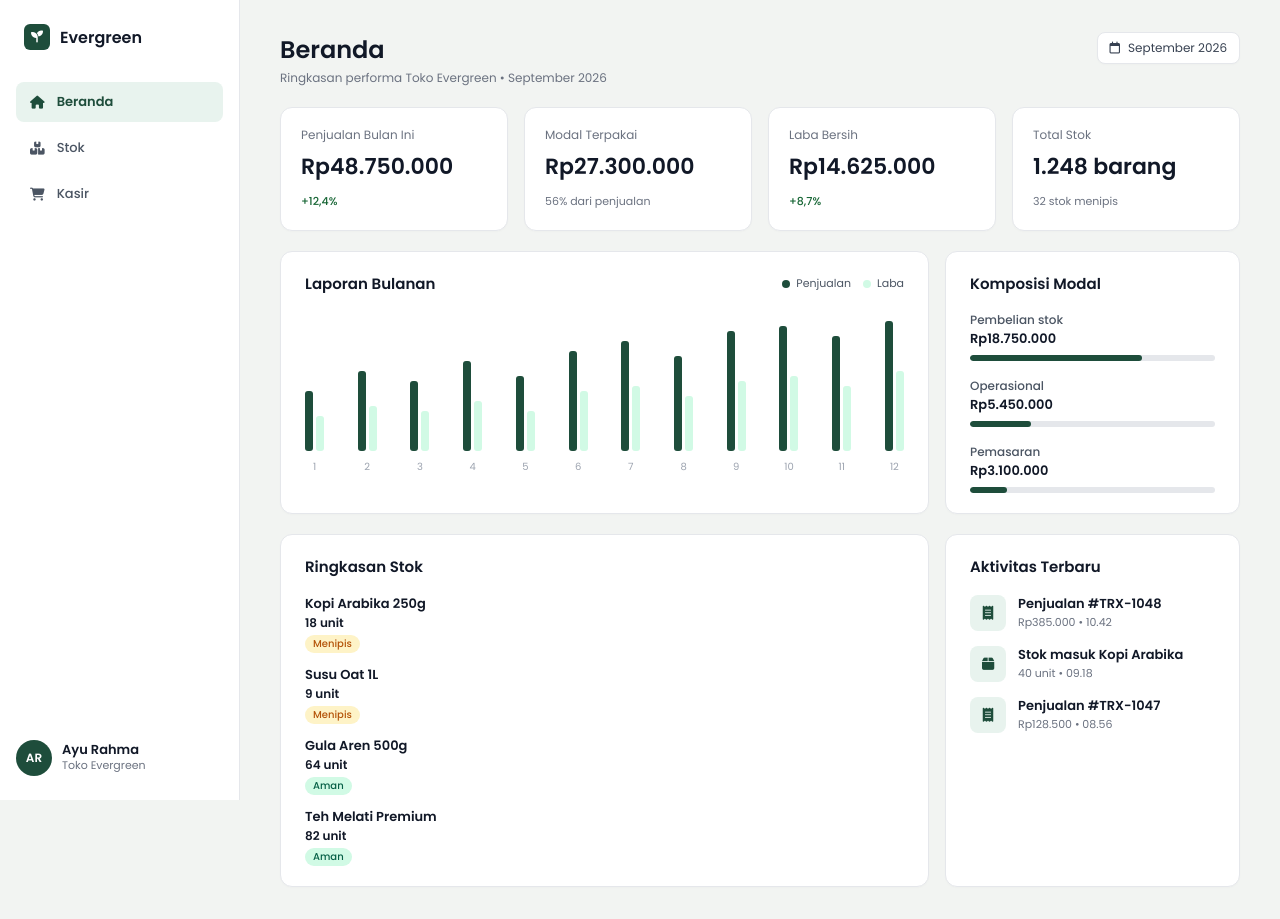
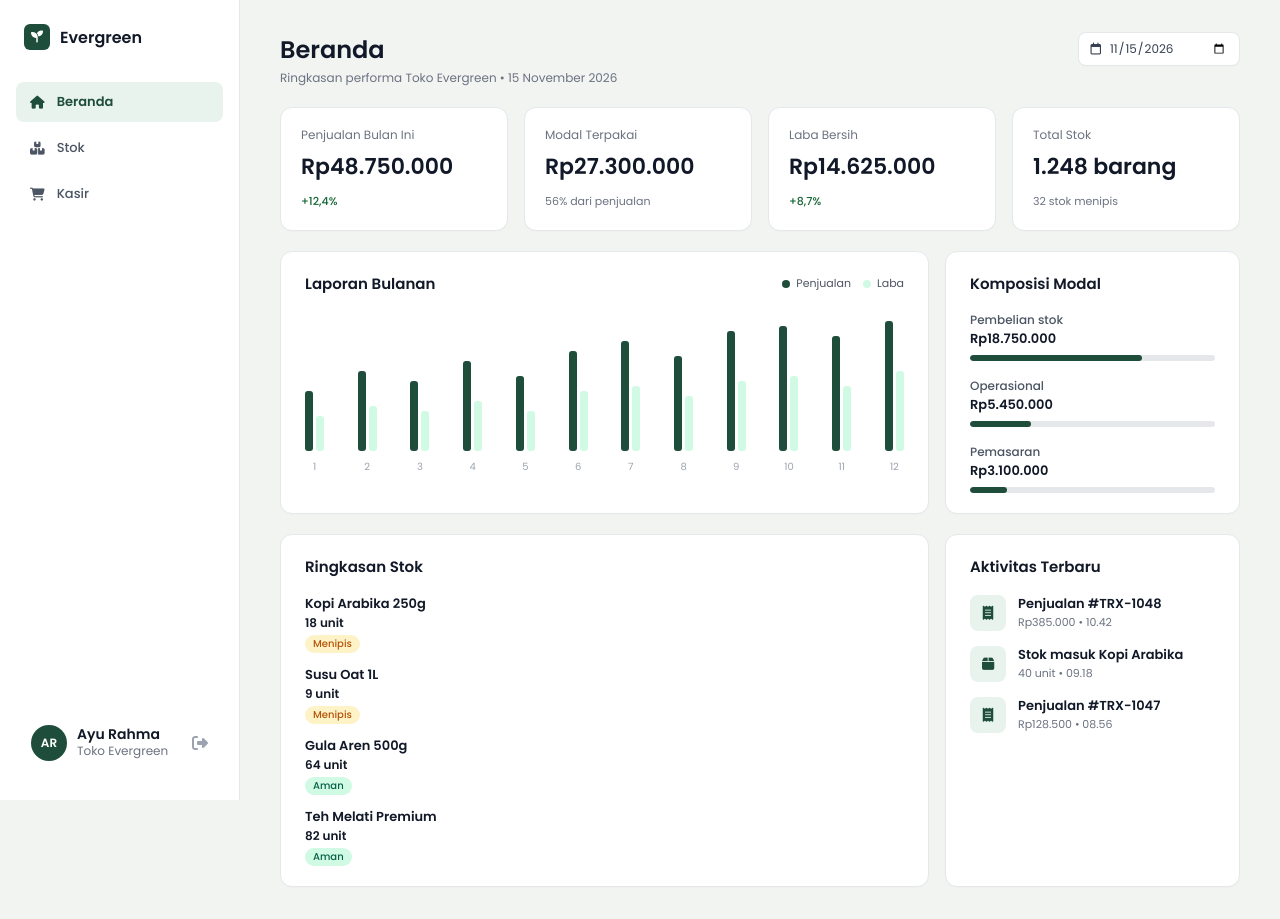
Before and after one commit to septicaine/kasirku, a plain HTML site: page index.html in a window 1280 px wide. Drawn offline with Linux system fonts and the light colour scheme; sample sign-in values are in the browser's storage.

Commit message:
Update index.html

```diff
--- a/index.html
+++ b/index.html
@@ -435,12 +435,18 @@
             </div>
         </div>
 
-        <div class="user-profile">
-            <div class="user-avatar">AR</div>
-            <div class="user-info">
-                <h4>Ayu Rahma</h4>
-                <p>Toko Evergreen</p>
+        <div class="user-profile" style="display: flex; align-items: center; justify-content: space-between; padding: 15px;">
+            <div style="display: flex; align-items: center; gap: 10px;">
+                <div class="user-avatar">AR</div>
+                <div class="user-info">
+                    <h4 style="font-size: 14px; margin: 0;">Ayu Rahma</h4>
+                    <p style="font-size: 12px; color: #6b7280; margin: 0;">Toko Evergreen</p>
+                </div>
             </div>
+            <!-- Tombol Keluar / Logout -->
+            <a href="#" onclick="logoutApp()" title="Keluar" style="color: #9ca3af; text-decoration: none; font-size: 16px;">
+                <i class="fa-solid fa-right-from-bracket"></i>
+            </a>
         </div>
     </aside>
 
@@ -449,10 +455,12 @@
         <div class="main-header">
             <div class="header-title">
                 <h1>Beranda</h1>
-                <p>Ringkasan performa Toko Evergreen • September 2026</p>
+                <p>Ringkasan performa Toko Evergreen • <span id="currentMonthYear">September 2026</span></p>
             </div>
-            <div class="date-badge">
-                <i class="fa-regular fa-calendar"></i> September 2026
+            <div class="date-badge" style="cursor: pointer; display: flex; align-items: center; gap: 8px;">
+                <i class="fa-regular fa-calendar"></i>
+                <!-- Kita pakai input date transparan tapi dipoles biar rapi -->
+                <input type="date" id="pickerTanggal" style="border: none; background: transparent; font-family: 'Poppins', sans-serif; font-size: 12px; color: #374151; outline: none; cursor: pointer;">
             </div>
         </div>
 
@@ -585,5 +593,43 @@
         </div>
     </main>
 
+    <script>
+        // Cek status login
+        if (localStorage.getItem('isLoggedIn') !== 'true') {
+            alert('Silakan masuk atau daftar terlebih dahulu!');
+            window.location.href = 'login.html';
+        }
+
+        const dateInput = document.getElementById('pickerTanggal');
+        const monthYearSpan = document.getElementById('currentMonthYear');
+
+        // Fungsi khusus untuk mengubah format tanggal JS ke format Indonesia (contoh: 06 November 2026)
+        function formatTanggalIndo(dateString) {
+            const dateObj = new Date(dateString);
+            const options = { day: '2-digit', month: 'long', year: 'numeric' };
+            return dateObj.toLocaleDateString('id-ID', options);
+        }
+
+        if (dateInput) {
+            // 1. Set tanggal hari ini (Otomatis November 2026 saat pertama kali buka)
+            const today = new Date().toISOString().split('T')[0];
+            dateInput.value = today;
+
+            // 2. Tampilkan langsung format "06 November 2026" di subtitle header
+            if (monthYearSpan) {
+                monthYearSpan.textContent = formatTanggalIndo(today);
+            }
+
+            // 3. Pas pengguna milih tanggal lain di kalender, subtitle-nya ikut berubah live!
+            dateInput.addEventListener('change', function() {
+                const selectedDate = this.value;
+
+                if (monthYearSpan && selectedDate) {
+                    monthYearSpan.textContent = formatTanggalIndo(selectedDate);
+                }
+            });
+        }
+    </script>
+
 </body>
 </html>
```
